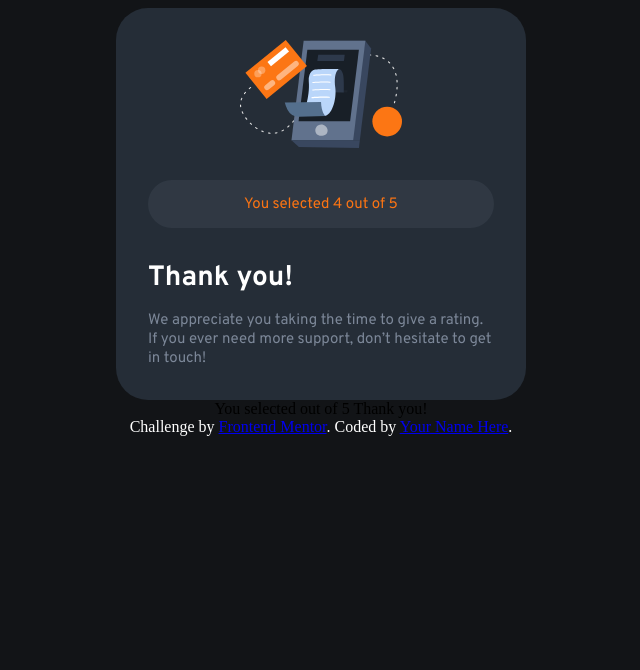
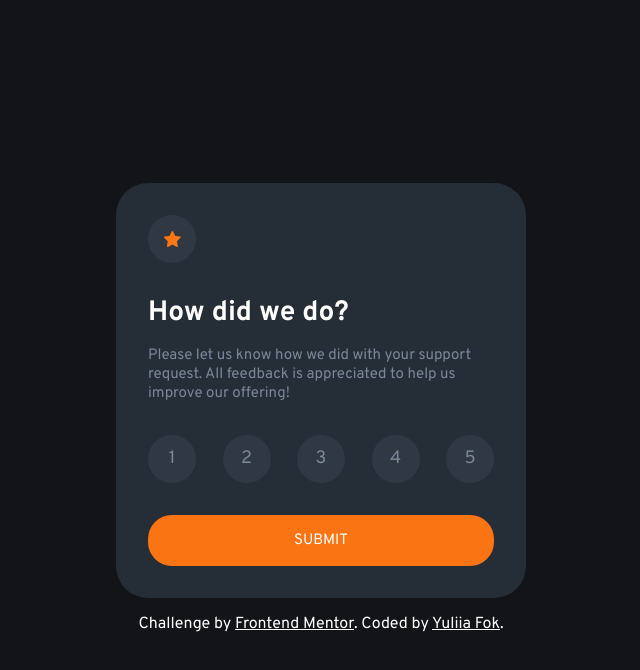
Before and after one commit to fokjul/frontEndMentor, a plain HTML site: page interactive-rating-component-main/index.html in a window 1280 px wide. Shown: the whole page, without its empty margins (319-959 px from the left). Drawn offline with Linux system fonts and the light colour scheme.

Commit message:
finished rating feature

```diff
--- a/interactive-rating-component-main/css/global.scss
+++ b/interactive-rating-component-main/css/global.scss
@@ -37,6 +37,10 @@
     line-height: normal;
 }
 
+html {
+    height: 100%;
+}
+
 body
 {
     background-color: $neutral-very-dark-blue;
@@ -44,16 +48,20 @@ body
     flex-direction: column;
     align-items: center;
     justify-content: center;
+    height: 100%;
 
     .mainContainer
     {
         background-color: $neutral-dark-blue;
         display: flex;
         flex-direction: column;
+        align-items: space-between;
+        width: 346px;
         gap: 32px;
-        width: 346px;
+        max-height: 412px;
         padding: 32px;
         border-radius: 32px;
+        margin-bottom: 16px;
 
         .wrapper {
             display: flex;
@@ -83,6 +91,7 @@ body
             h2 {
                 color: $neutral-white;
                 @include header-h2;
+                color: $neutral-white;
                 margin-top: 0px;
                 margin-bottom: 0px;
             }
@@ -100,9 +109,8 @@ body
             flex-direction: row;
             justify-content: space-between;
 
-            button {
+            .button {
                 background-color: $neutral-grey-opac10;
-                border: none;
                 border-radius: 24px;
                 width: 48px;
                 height: 48px;
@@ -111,16 +119,45 @@ body
                 align-items: center;
                 @include title;
                 color: $neutral-medium-grey;
-                cursor: pointer;
-            }
+                position: relative;
 
-            button:hover {
-                background-color: $neutral-medium-grey;
-                color: $neutral-white;
-            }
+                input[type="radio"] {
+                    cursor: pointer;
+                    margin: 0;
+                    opacity: 0;
+                    position: absolute;
+                        top: 0;
+                        left: 0;
+                        right: 0;
+                        bottom: 0;
+                }
 
-            button:active {
-                background-color: $primary-orange;
+                input[type="radio"]:hover + label {
+                background: $neutral-medium-grey;
+                color:$neutral-white;
+                width: 48px;
+                height: 48px;
+                border-radius: 24px;
+                display: flex;
+                justify-content: center;
+                align-items: center;
+                }
+
+                input[type="radio"]:checked + label {
+                    background: $primary-orange;
+                    color:$neutral-white;
+                    width: 48px;
+                    height: 48px;
+                    border-radius: 24px;
+                    display: flex;
+                    justify-content: center;
+                    align-items: center;
+                    position: absolute;
+                        top: 0;
+                        left: 0;
+                        right: 0;
+                        bottom: 0;
+                }
             }
         }
 
@@ -172,15 +209,13 @@ body
     .thankYouPageDescription {
         display: flex;
         flex-direction: column;
-        justify-content: center;
-
 
         h2 {
             color: $neutral-white;
             @include header-h2;
             margin-top: 0px;
             margin-bottom: 0px;
-            display: inline;
+            text-align: center;
 
         }
 
@@ -188,6 +223,7 @@ body
             color: $neutral-medium-grey;
             @include body-copy;
             margin-bottom: 0px;
+            text-align: center;
         }
     }
 
@@ -196,7 +232,8 @@ body
         background-color: $neutral-grey-opac10;
         border: none;
         border-radius: 24px;
-        height: 48px;
+        padding: 8px 20px;
+        margin: auto;
         display: flex;
         justify-content: center;
         align-items: center;
@@ -207,6 +244,11 @@ body
     .attribution
     {
         color: $neutral-white;
+        @include font-family;
+
+        a:link {
+            color: $neutral-white;
+        }
     }
 
 }
--- a/interactive-rating-component-main/index.html
+++ b/interactive-rating-component-main/index.html
@@ -23,23 +23,11 @@
 </head>
 <body>
 
-  <!-- Rating state start -->
-  <!-- Rating state end -->
-
-  <!-- Thank you state start -->
-
-  You selected <!-- Add rating here --> out of 5
-
-  Thank you!
-
-
-
-  <!-- Thank you state end -->
 
 
   <div class="attribution">
     Challenge by <a href="https://www.frontendmentor.io?ref=challenge" target="_blank">Frontend Mentor</a>.
-    Coded by <a href="#">Your Name Here</a>.
+    Coded by <a href="#">Yuliia Fok</a>.
   </div>
 </body>
 </html>
--- a/interactive-rating-component-main/scripts/script.js
+++ b/interactive-rating-component-main/scripts/script.js
@@ -1,36 +1,43 @@
+/* --- BUILD HTML --- */
 //Create <section></section> in HTML
-const mainContainer = document.createElement('section');
+let mainContainer = document.createElement('section');
 mainContainer.classList.add('mainContainer');
+let buttonValueSelected;
 
 //Define buttons
 const buttonArray = [1, 2, 3, 4, 5];
-const btnContainer = [];
-buttonArray.forEach((buttonValue) => {
-    let button = `<button>${buttonValue}</button>`;
-    btnContainer.push(button);
-})
+
+//Wrap button values in <button> tag
+const btnContainer = buttonArray.map((buttonValue) =>
+{let button =
+    `<div class="button">
+        <input type="radio" id="${buttonValue}" name="rating" value="${buttonValue}">
+        <label for="${buttonValue}">${buttonValue}</label>
+    </div>`;
+return button;
+});
 
 //Create main content inside <section></section>
-// const mainPage = `<div class="wrapper">
-// <div>
-//   <img src="images/icon-star.svg">
-// </div>
-// </div>
-// <div class="description">
-// <h2>How did we do?</h2>
-// <p>Please let us know how we did with your support request. All feedback is appreciated
-//   to help us improve our offering!</p>
-// </div>
-// <div class="grid-numbers">
-// ${btnContainer}
-// </div>
-// <button id="btn-submit">Submit</button>`;
+const mainPage = `<div class="wrapper">
+<div>
+  <img src="images/icon-star.svg">
+</div>
+</div>
+<div class="description">
+<h2>How did we do?</h2>
+<p>Please let us know how we did with your support request. All feedback is appreciated
+  to help us improve our offering!</p>
+</div>
+<div class="grid-numbers">
+${btnContainer.join('')}
+</div>
+<button id="btn-submit" type="submit">Submit</button>`;
 
 const thankYouPage =
 `<div class="thankYouPageWrapper">
     <img src="images/illustration-thank-you.svg">
 </div>
-<div class="ratingResults">You selected 4 out of 5</div>
+<div class="ratingResults">You selected ... out of 5</div>
 <div class="thankYouPageDescription">
     <h2>Thank you!</h2>
     <p>We appreciate you taking the time to give a rating. If you ever need more support,
@@ -38,7 +45,29 @@ const thankYouPage =
 </div>`;
 
 //Add main content inside <section></section>
-mainContainer.innerHTML = thankYouPage;
+mainContainer.innerHTML = mainPage;
 
 //Add <section></section> inside <body></body>
 document.querySelector('body').prepend(mainContainer);
+
+/* --- EVENTS --- */
+
+//Selecr Rating
+let isButtonClicked;
+document.querySelectorAll('.grid-numbers input').forEach((button) =>
+{
+    button.addEventListener('click', function()
+    {
+        console.log(button.value);
+        buttonValueSelected = button.value;
+    });
+
+})
+
+//Submit Rating
+document.querySelector('#btn-submit').addEventListener('click', ()=>
+{
+    mainContainer.innerHTML = thankYouPage;
+    document.querySelector('.ratingResults').innerHTML = `You selected ${buttonValueSelected} out of 5`;
+    console.log(mainContainer);
+})
```
Also changed, not shown: interactive-rating-component-main/css/global.css, 1 other file.
